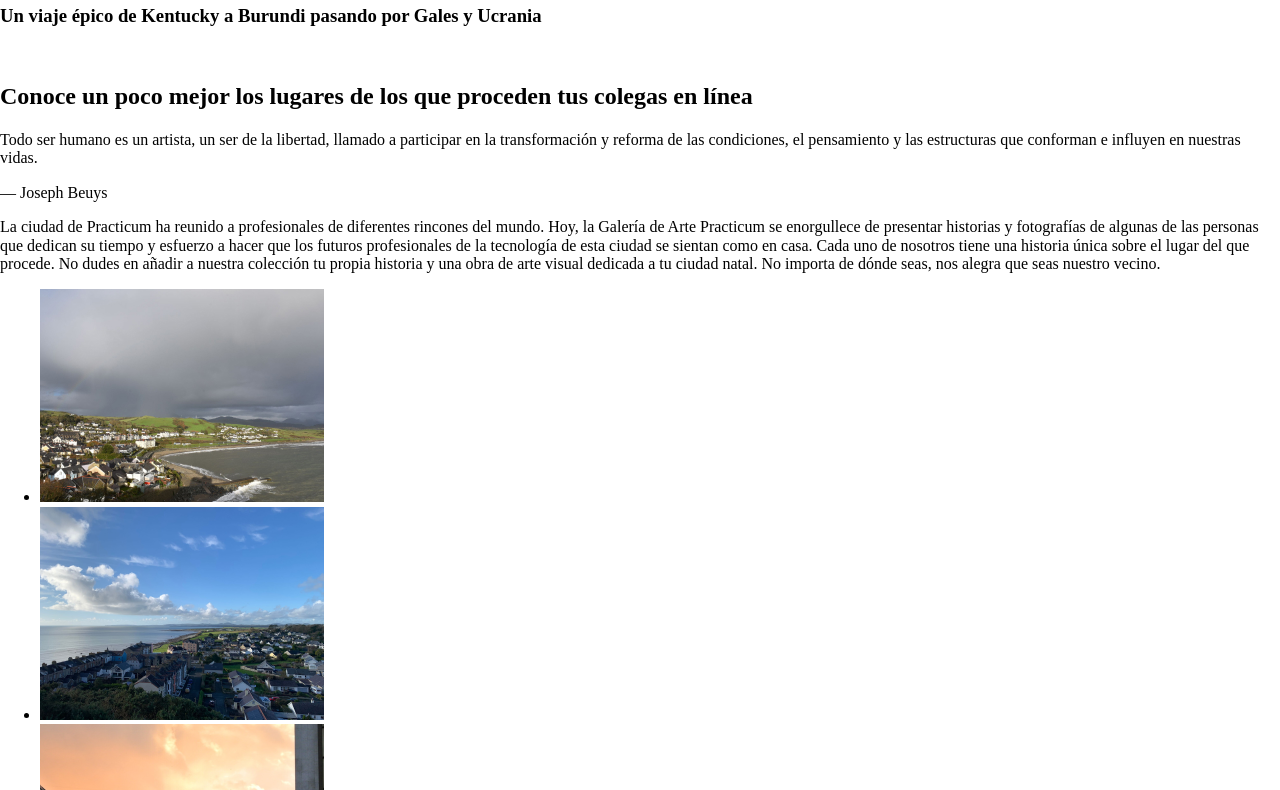
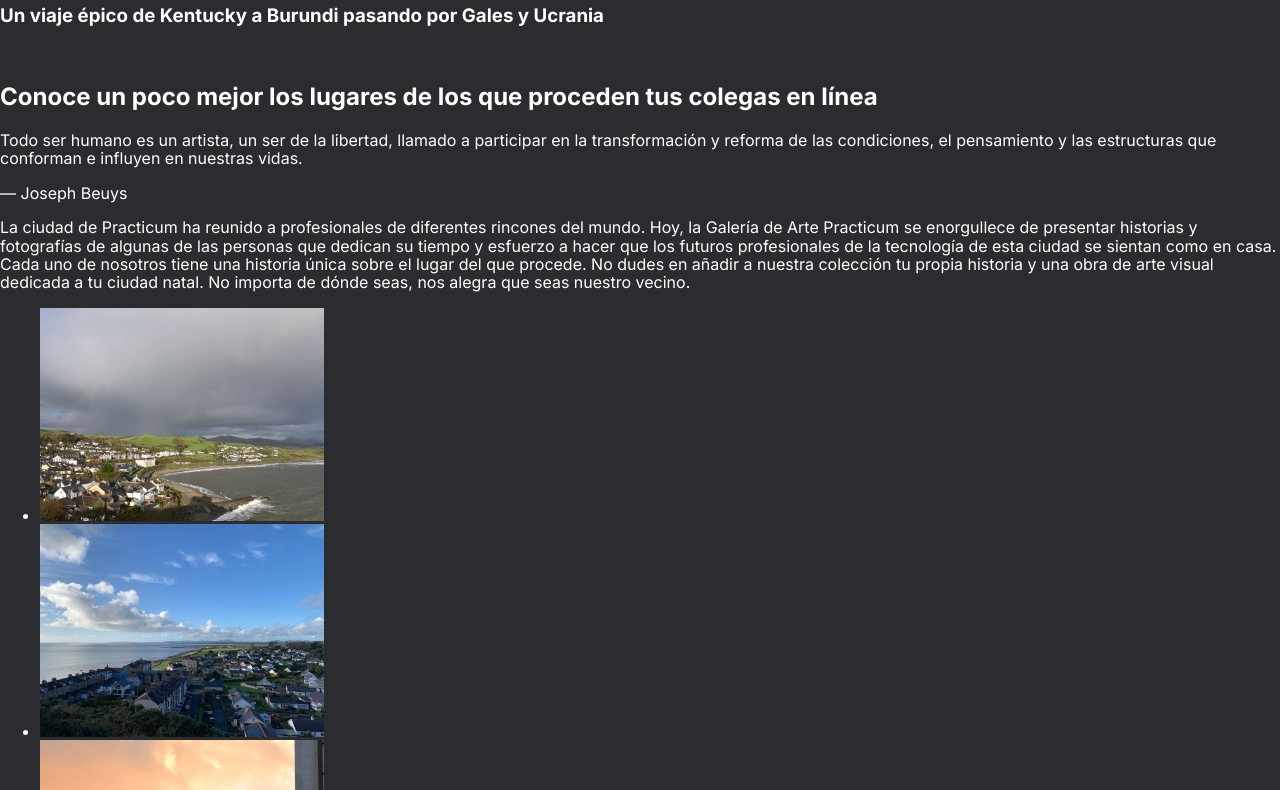
Before and after one commit to Araventura/web_project_3_esp, a plain HTML site: page index.html in a window 1280 px wide. Shown: the part 115-905 px from the top of the page. Drawn offline with Linux system fonts and the light colour scheme.

Commit message:
add page css

```diff
--- a/blocks/page/page.css
+++ b/blocks/page/page.css
@@ -0,0 +1,7 @@
+.page {
+    font-family: "Inter", Verdana, Geneva, Tahoma, sans-serif;
+    color: white;
+    max-width: 1280px;
+    background-color: #2A2C2F;
+    margin: auto;
+}
--- a/index.html
+++ b/index.html
@@ -6,6 +6,12 @@
     <meta name="viewport" content="width=device-width, initial-scale=1.0" />
     <title>De patria a patria</title>
     <link rel="stylesheet" href="./pages/index.css" />
+    <link rel="preconnect" href="https://fonts.googleapis.com" />
+    <link rel="preconnect" href="https://fonts.gstatic.com" crossorigin />
+    <link
+      href="https://fonts.googleapis.com/css2?family=Inter:wght@300;400;700&family=Istok+Web:wght@400;700&display=swap"
+      rel="stylesheet"
+    />
   </head>
   <body>
     <main class="page">
```
Also changed, not shown: 1 other file.
